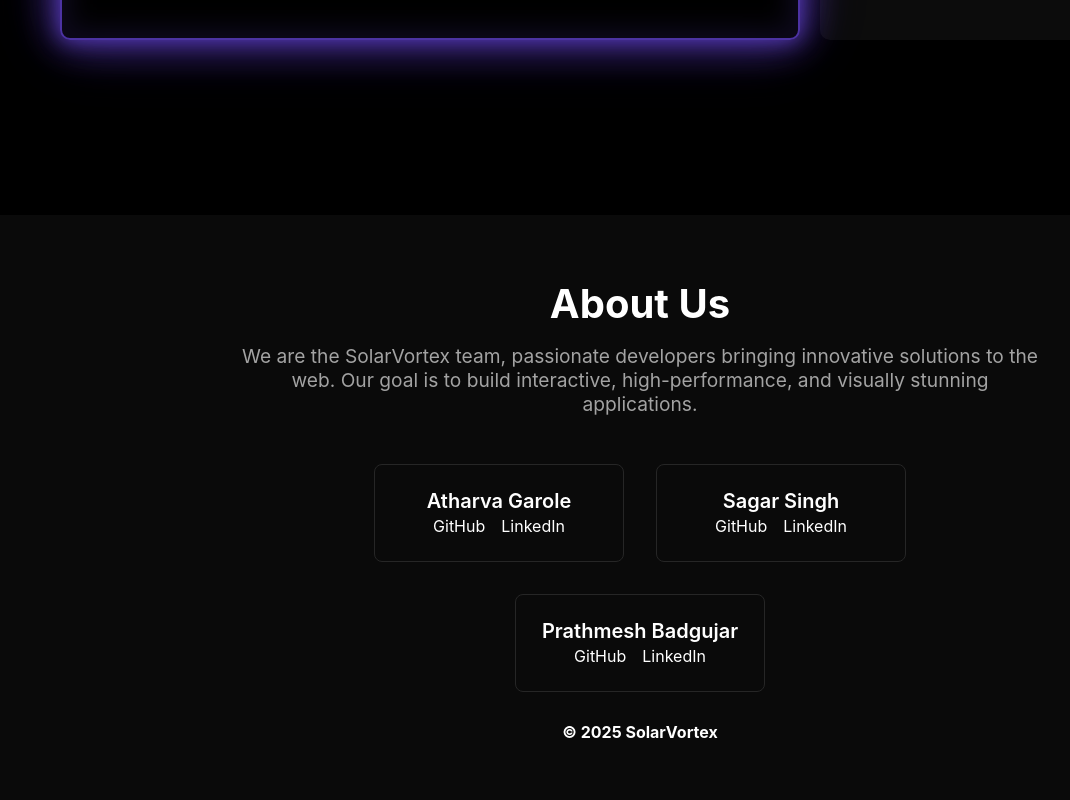
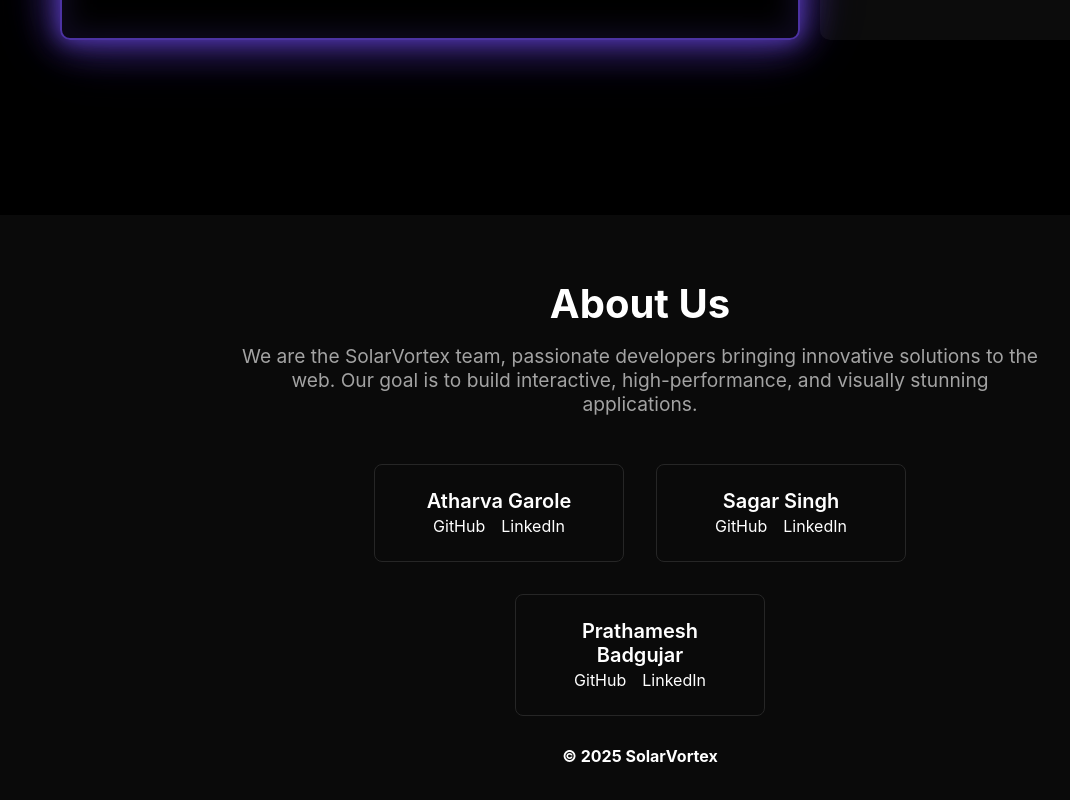
Before and after one commit to solar-vortex/solar-vortex.github.io, a React (Vite) app: page / in a window 1280 px wide. Shown: the part 2117-2917 px from the top of the page, without its empty margins (0-1070 px from the left). Built offline with nearby package versions, Linux system fonts and the light colour scheme; grey boxes are pictures that could not be loaded.

Commit message:
khatam part 2

```diff
--- a/src/components/AboutUs.jsx
+++ b/src/components/AboutUs.jsx
@@ -34,7 +34,7 @@ function AboutUs() {
           </div>
 
           <div className="team-member">
-            <h3 className="team-name">Prathmesh Badgujar</h3>
+            <h3 className="team-name">Prathamesh Badgujar</h3>
             <div className="social-links">
               <a href="https://github.com/pbword" target="_blank" className="social-link">
                 <i className="fab fa-github"></i> GitHub
```
